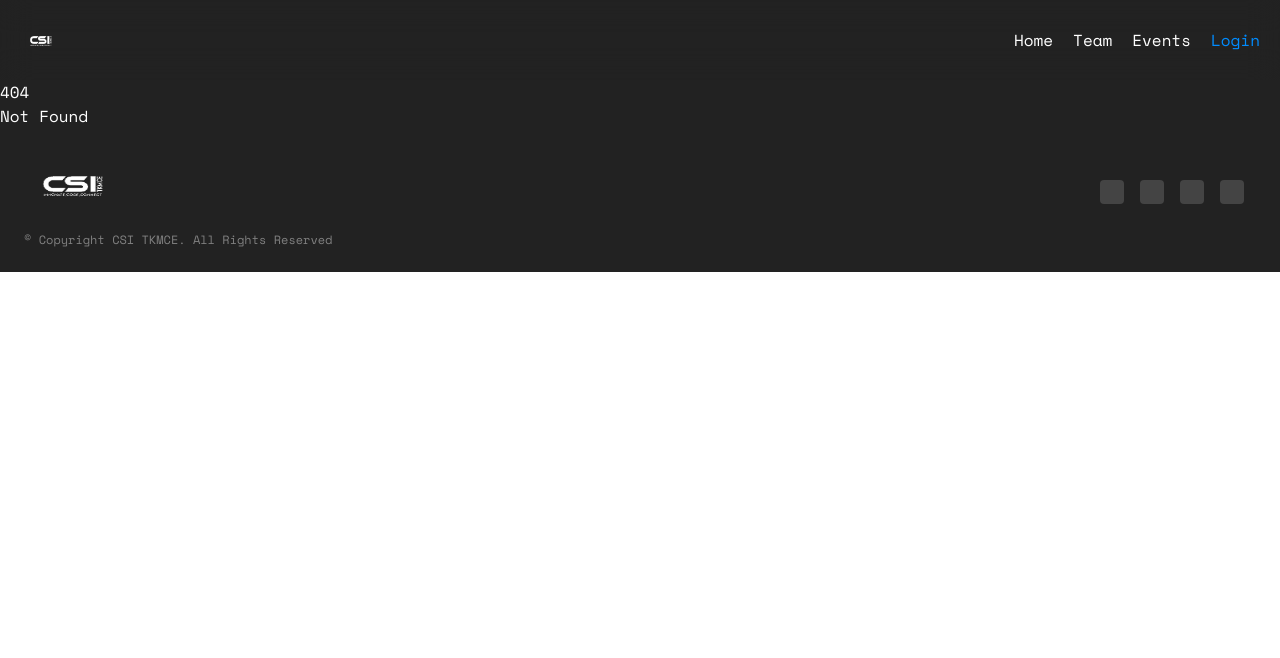
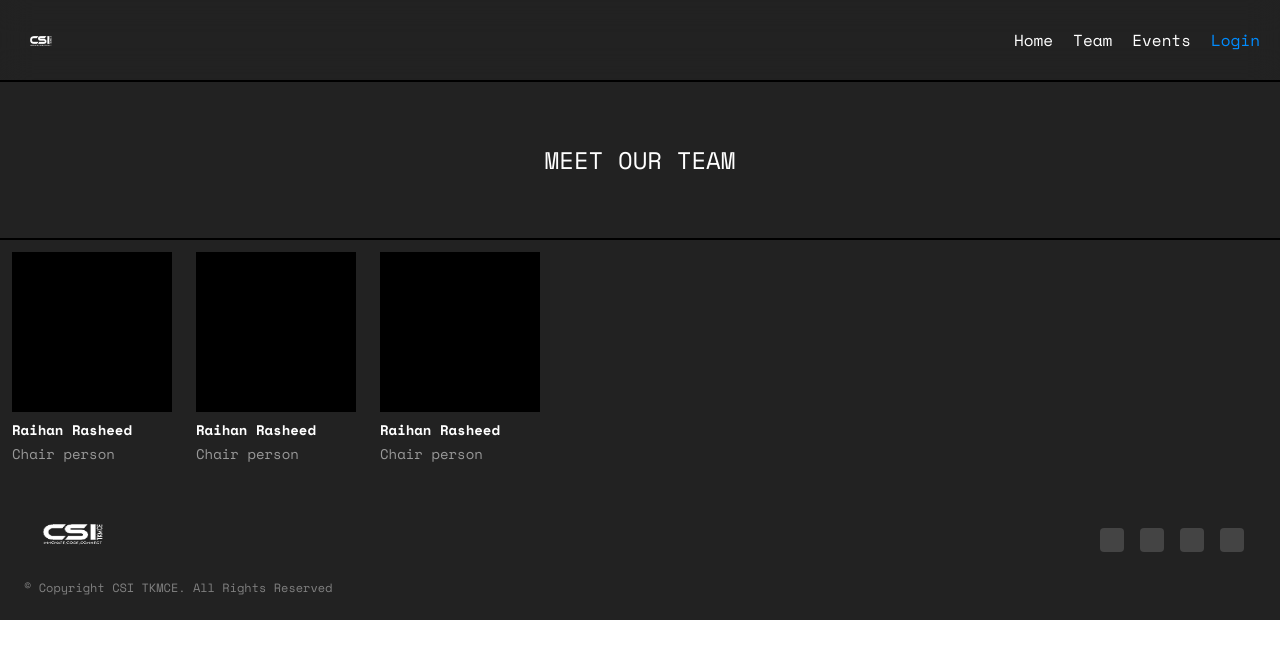
Before and after one commit to nearHaan/csi-frontend, a SvelteKit app: page /team in a window 1280 px wide. Before the commit this address had no page. Shown: the top 658 px of the page. Built offline with nearby package versions, Linux system fonts and the light colour scheme.

Commit message:
Initial Commit

```diff
--- /dev/null
+++ b/src/routes/team/+page.svelte
@@ -0,0 +1,22 @@
+<div>
+    <div class="w-full h-40 flex items-center justify-center border-y-2 border-black">
+        <h1 class="text-2xl">MEET OUR TEAM</h1>
+    </div>
+    <div class="flex">
+        <div class="m-3">
+            <div class="h-40 w-40 bg-black"></div>
+            <h2 class="mt-2 text-white text-sm font-bold">Raihan Rasheed</h2>
+            <h3 class="mt-1 text-[#999999] text-sm">Chair person</h3>
+        </div>
+        <div class="m-3">
+            <div class="h-40 w-40 bg-black"></div>
+            <h2 class="mt-2 text-white text-sm font-bold">Raihan Rasheed</h2>
+            <h3 class="mt-1 text-[#999999] text-sm">Chair person</h3>
+        </div>
+        <div class="m-3">
+            <div class="h-40 w-40 bg-black"></div>
+            <h2 class="mt-2 text-white text-sm font-bold">Raihan Rasheed</h2>
+            <h3 class="mt-1 text-[#999999] text-sm">Chair person</h3>
+        </div>
+    </div>
+</div>
```
